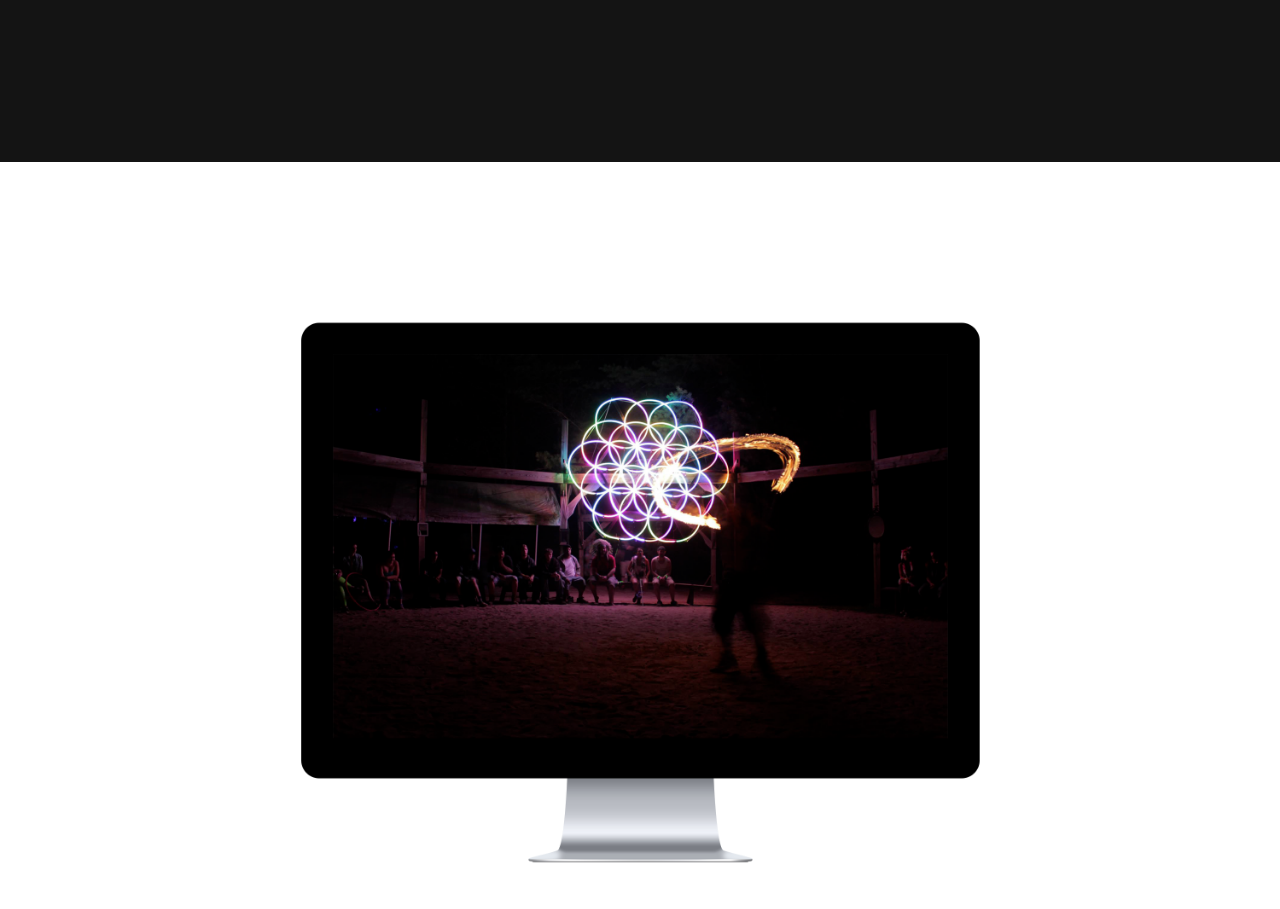
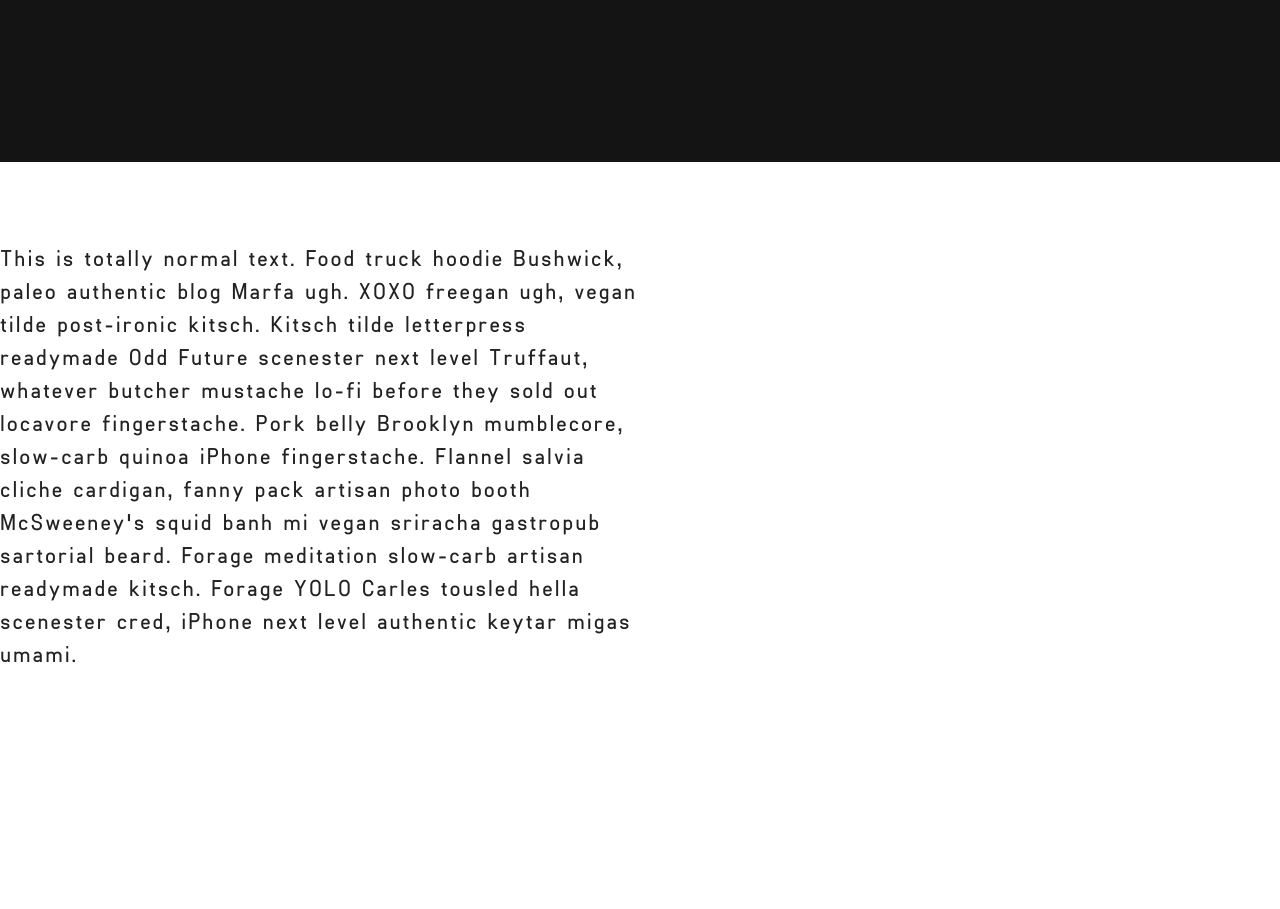
Before and after one commit to jhil/jhilco-2016, a Jekyll site: the page built from _posts/2013-05-31-imaginex.markdown, in a window 1280 px wide. Shown: the part 2004-2913 px from the top of the page. Built offline with Jekyll 4.4.1, drawn with Linux system fonts in a browser that asks for light colours.

Commit message:
halfway done with article body

```diff
--- a/_config.yml
+++ b/_config.yml
@@ -3,7 +3,7 @@
 title: "Jeff Hilnbrand"
 email: jahilnbrand@gmail.com
 description: > # this means to ignore newlines until "baseurl:"
-  I like making cool things with cool people.
+  I like making things with people.
 
 baseurl: "" # the subpath of your site, e.g. /blog/
 url: "http://jhil.co" # the base hostname & protocol for your site
--- a/_posts/2013-05-31-imaginex.markdown
+++ b/_posts/2013-05-31-imaginex.markdown
@@ -13,6 +13,8 @@
 <p class="article-double article-text">Imaginex is a creative technology studio that produces immersive, multi-sensory experiences.</p>
 ![Bumper](/images/imaginex_bumper.gif){: .article-double }
 
+<p class="article-body">This is totally normal text. Food truck hoodie Bushwick, paleo authentic blog Marfa ugh. XOXO freegan ugh, vegan tilde post-ironic kitsch. Kitsch tilde letterpress readymade Odd Future scenester next level Truffaut, whatever butcher mustache lo-fi before they sold out locavore fingerstache. Pork belly Brooklyn mumblecore, slow-carb quinoa iPhone fingerstache. Flannel salvia cliche cardigan, fanny pack artisan photo booth McSweeney's squid banh mi vegan sriracha gastropub sartorial beard. Forage meditation slow-carb artisan readymade kitsch. Forage YOLO Carles tousled hella scenester cred, iPhone next level authentic keytar migas umami.</p>
+
 ![Web](/images/imaginex_web-display.png)
 
 <div class="article-wrapper">
--- a/_sass/_base.scss
+++ b/_sass/_base.scss
@@ -50,6 +50,9 @@
 .wrapper {
   padding: 0 1rem;
   @include tablet {
+    padding: 0 2rem;
+  }
+  @include laptop {
     padding: 0 3rem;
   }
   @include desktop {
--- a/_sass/_footer.scss
+++ b/_sass/_footer.scss
@@ -3,11 +3,14 @@
 .site-footer {
   text-align: center;
   padding: 2rem 0;
-  @include tablet {
+  @include laptop {
     padding: 3rem 0;
   }
   @include desktop {
     padding: 4rem 0;
+  }
+  @include large {
+    padding: 5rem 0;
   }
 }
 
--- a/_sass/_post.scss
+++ b/_sass/_post.scss
@@ -84,6 +84,16 @@
 
 article {
 
+  .article-body {
+    width: 50%;
+    margin-top: 5rem;
+    margin-bottom: 5rem;
+    display: block;
+    text-transform: none;
+    font-size: 1.375rem;
+    font-weight: 300;
+  }
+
   img {
     width: 100%;
   }
@@ -106,8 +116,6 @@
       height: 100%;
     }
   }
-
-
 
 }
 
```
